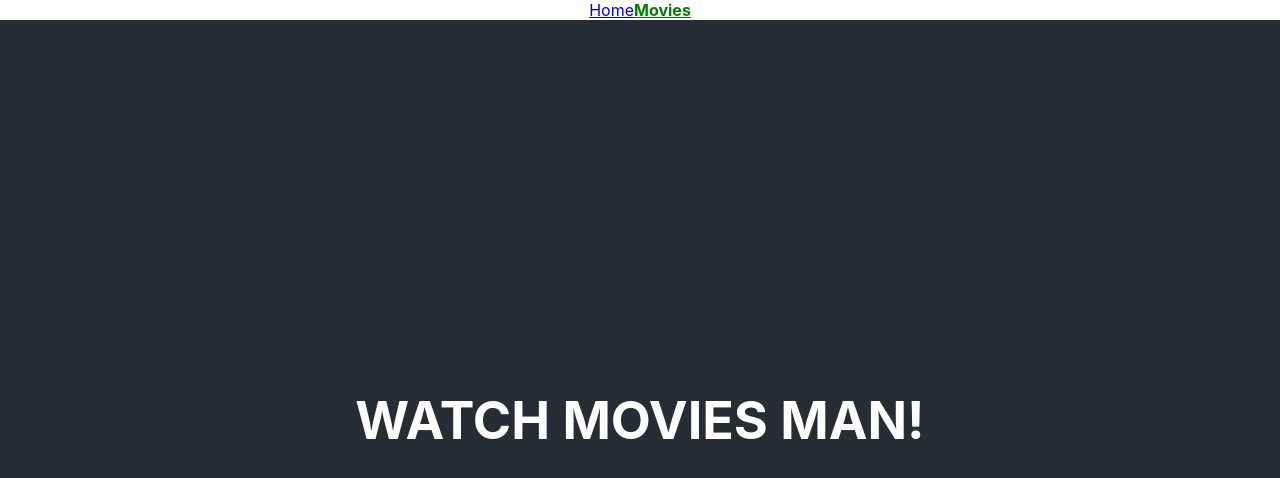
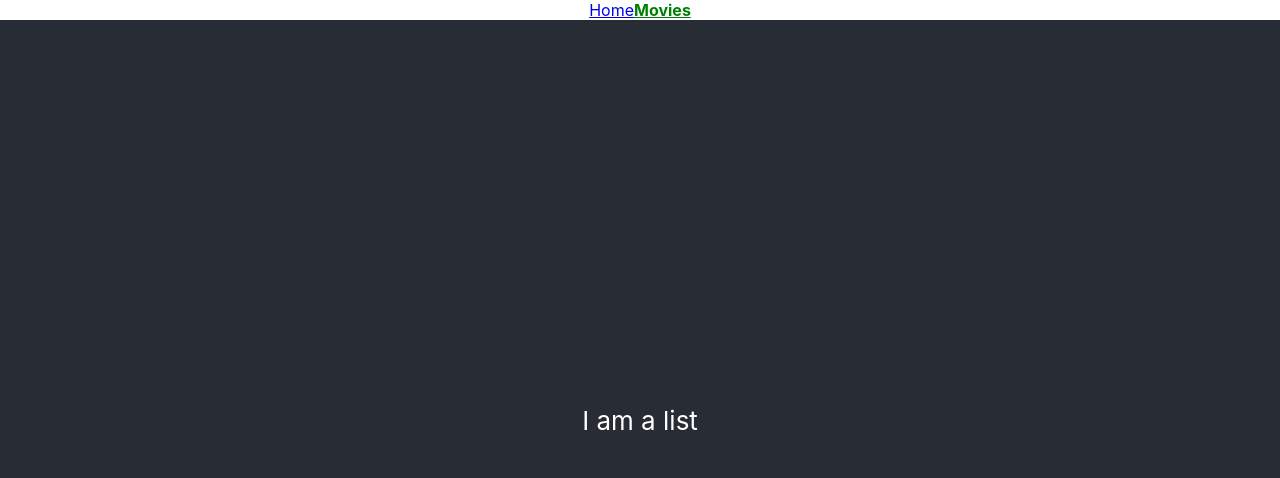
Before and after one commit to Reinoptland/mooviesearch, a React (Create React App) app: page /movies in a window 1280 px wide. Shown: the top 478 px of the page. Built offline with nearby package versions, Linux system fonts and the light colour scheme.

Commit message:
Make a component for MovieList, render it using a Route

```diff
--- a/src/App.js
+++ b/src/App.js
@@ -7,6 +7,7 @@ import {
   Route,
   NavLink,
 } from "react-router-dom";
+import MovieList from "./components/MovieList";
 
 function App() {
   return (
@@ -36,7 +37,7 @@ function App() {
         <header className="App-header">
           <Switch>
             <Route path="/movies">
-              <h1>WATCH MOVIES MAN!</h1>
+              <MovieList />
             </Route>
             <Route exact path="/">
               <h1>WELCOME TO MY APP, please stay a while</h1>
--- /dev/null
+++ b/src/components/MovieList.js
@@ -0,0 +1,5 @@
+import React from "react";
+
+export default function MovieList() {
+  return <div>I am a list</div>;
+}
```
